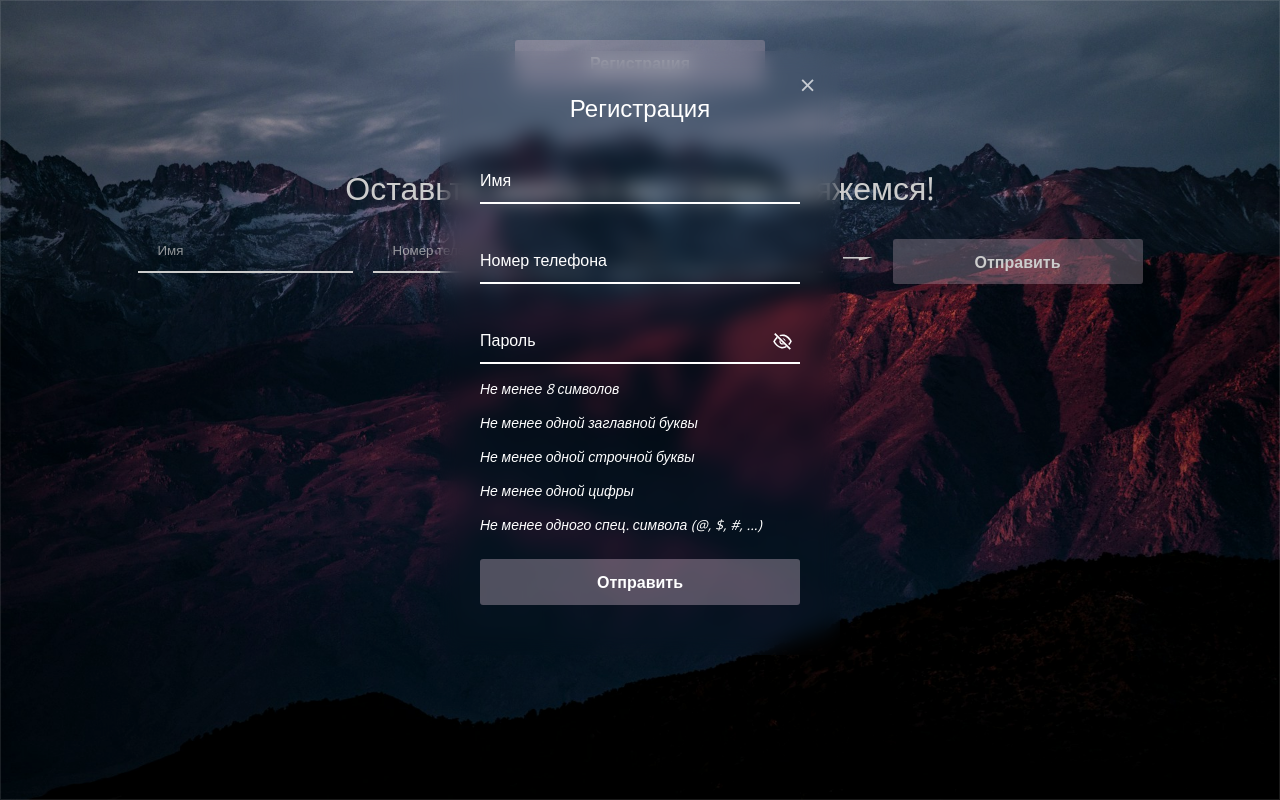
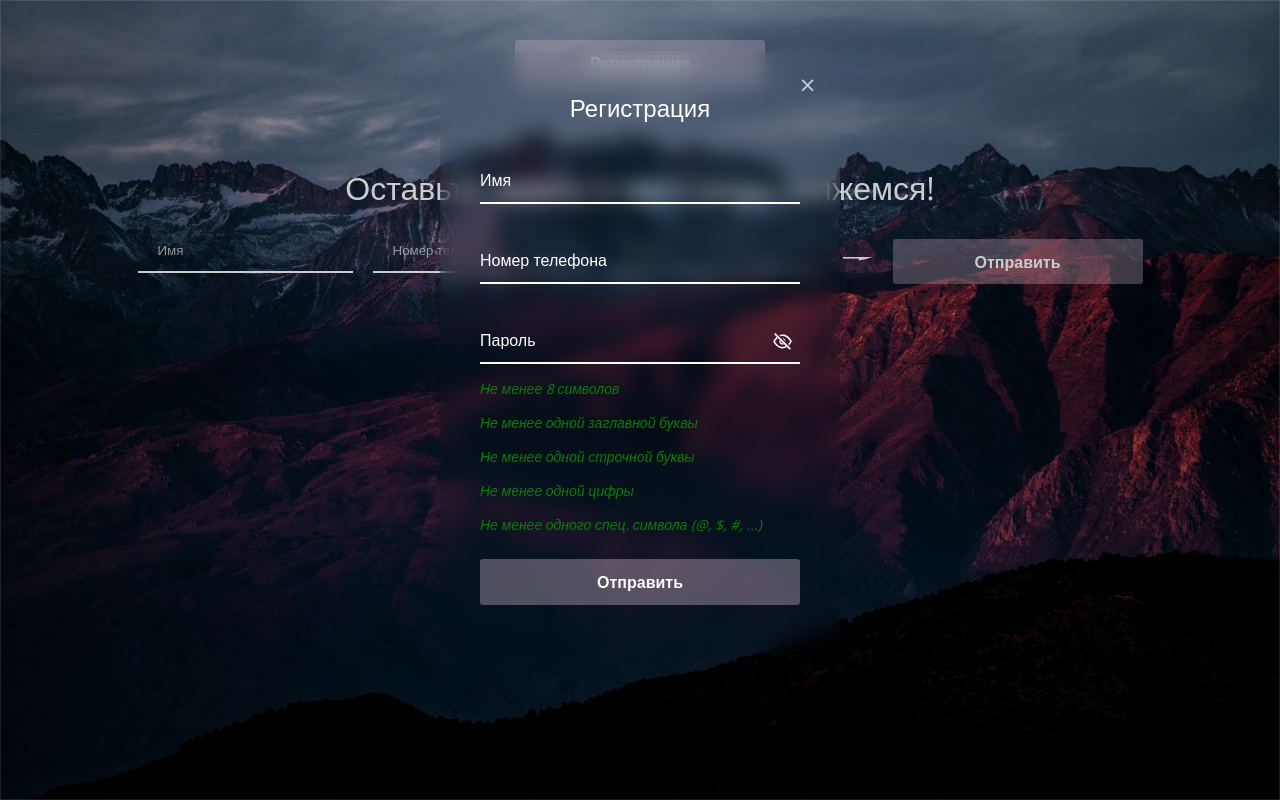
Before and after one commit to MustafaProger/validation, a website built with webpack: page index.html in a window 1280 px wide. Built offline with nearby package versions, Linux system fonts and the light colour scheme.

Commit message:
Create README.md

```diff
--- a/css/style.css
+++ b/css/style.css
@@ -308,7 +308,7 @@ span.error {
 }
 
 span.password__error {
-    color:#fff
+    color: green
 }
 
 @keyframes spin {
```
Also changed, not shown: README.md (added).
